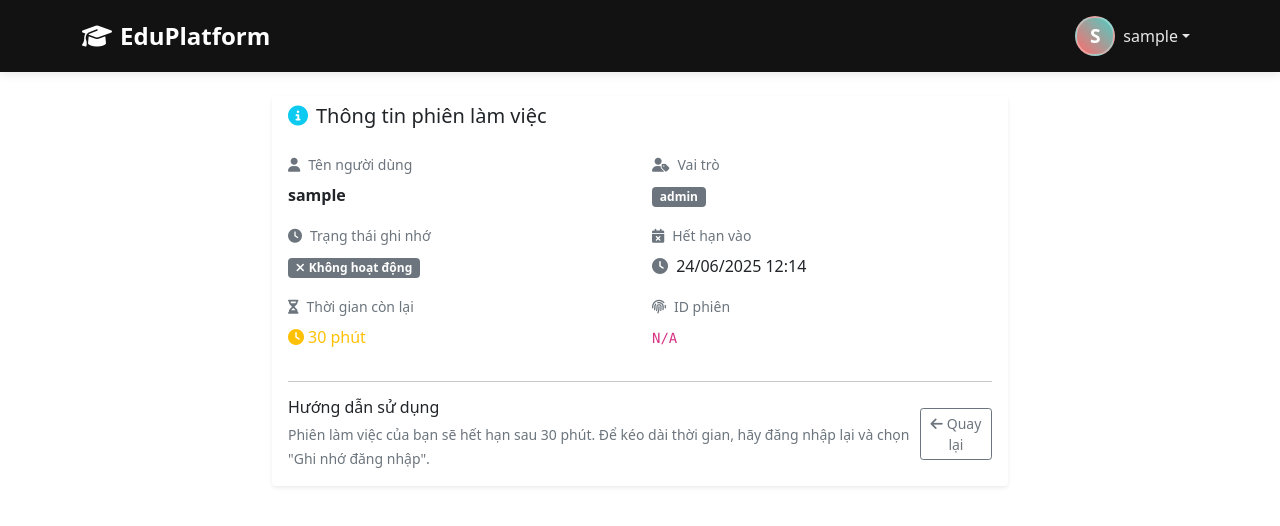
After one commit to Phappp/Python, a Flask app: page /auth/session-info in a window 1280 px wide. The commit adds this page. Shown: the top 526 px of the page. Run offline with Flask 3, Linux system fonts and the light colour scheme; the visitor is signed in with stand-in values (Sample User, id 1); data that the repository does not hold is empty.

Commit message:
ghi nho dnhap

```diff
--- a/app/__init__.py
+++ b/app/__init__.py
@@ -44,6 +44,7 @@ def create_app():
         SESSION_COOKIE_SECURE=False,  # True in production
         SESSION_COOKIE_HTTPONLY=True,
         SESSION_COOKIE_SAMESITE='Lax',
+        SESSION_COOKIE_MAX_AGE=30*24*60*60,  # 30 days max age for remember me
 
     # Ensure session consistency
         USE_X_SENDFILE=False,
@@ -69,13 +70,36 @@ def create_app():
     @app.context_processor
     def inject_user_info():
         from app.models.user_model import User
+        from app.utils.decorators import remember_me_status
+
         username = session.get('username')
         role = session.get('role')
         avatar = None
+        remember_me = False
+
         if username:
             user = User.find_by_username(username)
             if user:
                 avatar = user.get('avatar')
-        return dict(username=username, role=role, avatar=avatar)
+            # Kiểm tra remember me status
+            from flask import session as flask_session
+            remember_me = flask_session.permanent
+
+        return dict(
+            username=username,
+            role=role,
+            avatar=avatar,
+            remember_me=remember_me,
+            session_info=remember_me_status()
+        )
+
+    @app.before_request
+    def before_request():
+        """Middleware để kiểm tra và refresh session cho remember me"""
+        if 'username' in session:
+            # Nếu có remember me, refresh session để kéo dài thời gian
+            from flask import session as flask_session
+            if flask_session.permanent:
+                flask_session.modified = True
 
     return app
--- a/app/routes/auth_routes.py
+++ b/app/routes/auth_routes.py
@@ -156,3 +156,41 @@ def reset_password(token):
         if response:
             return response
     return render_template('auth/reset_password.html', form=form, token=token)
+
+@auth_bp.route('/clear-remember-me', methods=['POST'])
+@login_required
+def clear_remember_me():
+    """Xóa remember me session nhưng vẫn giữ đăng nhập"""
+    if session.get('remember_me'):
+        session.pop('remember_me', None)
+        session.permanent = False
+        session.modified = True
+        flash('Đã tắt chức năng ghi nhớ đăng nhập!', 'info')
+    else:
+        flash('Chức năng ghi nhớ đăng nhập chưa được bật!', 'info')
+    return redirect(url_for('auth.profile'))
+
+@auth_bp.route('/session-info')
+@login_required
+def session_info():
+    """Hiển thị thông tin chi tiết về session"""
+    from flask import session as flask_session
+    from datetime import datetime, timedelta
+
+    session_data = {
+        'username': session.get('username'),
+        'role': session.get('role'),
+        'is_permanent': flask_session.permanent,
+        'session_id': flask_session.sid if hasattr(flask_session, 'sid') else 'N/A'
+    }
+
+    # Tính thời gian còn lại của session
+    if flask_session.permanent:
+        from config import Config
+        session_data['expires_in'] = Config.REMEMBER_ME_DURATION
+        session_data['expires_at'] = datetime.now() + Config.REMEMBER_ME_DURATION
+    else:
+        session_data['expires_in'] = timedelta(minutes=30)
+        session_data['expires_at'] = datetime.now() + timedelta(minutes=30)
+
+    return render_template('auth/session_info.html', session_data=session_data)
--- a/app/templates/auth/login.html
+++ b/app/templates/auth/login.html
@@ -603,7 +603,10 @@
             <div class="form-group form-check mb-2">
                 {{ form.remember_me(class="form-check-input", id="rememberMe") }}
                 <label class="form-check-label" for="rememberMe" style="font-size: 14px; color: #2c3e50;">
-                    {{ form.remember_me.label.text }}
+                    <i class="fas fa-clock me-1"></i>{{ form.remember_me.label.text }}
+                    <small class="d-block text-muted" style="font-size: 12px; margin-top: 2px;">
+                        <i class="fas fa-info-circle me-1"></i>Ghi nhớ đăng nhập trong 30 ngày
+                    </small>
                 </label>
             </div>
 
--- /dev/null
+++ b/app/templates/auth/session_info.html
@@ -0,0 +1,120 @@
+{% extends "base.html" %}
+
+{% block content %}
+<div class="container mt-4">
+    <div class="row justify-content-center">
+        <div class="col-lg-8">
+            <div class="card border-0 shadow-sm">
+                <div class="card-header bg-white border-0">
+                    <h5 class="mb-0">
+                        <i class="fas fa-info-circle me-2 text-info"></i>Thông tin phiên làm việc
+                    </h5>
+                </div>
+                <div class="card-body">
+                    <div class="row">
+                        <div class="col-md-6 mb-3">
+                            <label class="form-label text-muted small">
+                                <i class="fas fa-user me-2"></i>Tên người dùng
+                            </label>
+                            <p class="mb-0 fw-bold">{{ session_data.username }}</p>
+                        </div>
+                        <div class="col-md-6 mb-3">
+                            <label class="form-label text-muted small">
+                                <i class="fas fa-user-tag me-2"></i>Vai trò
+                            </label>
+                            <p class="mb-0">
+                                {% if session_data.role == 'student' %}
+                                <span class="badge bg-primary">Học viên</span>
+                                {% elif session_data.role == 'lecture' %}
+                                <span class="badge bg-success">Giảng viên</span>
+                                {% else %}
+                                <span class="badge bg-secondary">{{ session_data.role }}</span>
+                                {% endif %}
+                            </p>
+                        </div>
+                        <div class="col-md-6 mb-3">
+                            <label class="form-label text-muted small">
+                                <i class="fas fa-clock me-2"></i>Trạng thái ghi nhớ
+                            </label>
+                            <p class="mb-0">
+                                {% if session_data.is_permanent %}
+                                <span class="badge bg-success">
+                                    <i class="fas fa-check me-1"></i>Đang hoạt động
+                                </span>
+                                {% else %}
+                                <span class="badge bg-secondary">
+                                    <i class="fas fa-times me-1"></i>Không hoạt động
+                                </span>
+                                {% endif %}
+                            </p>
+                        </div>
+                        <div class="col-md-6 mb-3">
+                            <label class="form-label text-muted small">
+                                <i class="fas fa-calendar-times me-2"></i>Hết hạn vào
+                            </label>
+                            <p class="mb-0">
+                                <i class="fas fa-clock me-1 text-muted"></i>
+                                {{ session_data.expires_at.strftime('%d/%m/%Y %H:%M') }}
+                            </p>
+                        </div>
+                        <div class="col-md-6 mb-3">
+                            <label class="form-label text-muted small">
+                                <i class="fas fa-hourglass-half me-2"></i>Thời gian còn lại
+                            </label>
+                            <p class="mb-0">
+                                {% if session_data.is_permanent %}
+                                <span class="text-success">
+                                    <i class="fas fa-calendar me-1"></i>{{ session_data.expires_in.days }} ngày
+                                </span>
+                                {% else %}
+                                <span class="text-warning">
+                                    <i class="fas fa-clock me-1"></i>{{ session_data.expires_in.seconds // 60 }} phút
+                                </span>
+                                {% endif %}
+                            </p>
+                        </div>
+                        <div class="col-md-6 mb-3">
+                            <label class="form-label text-muted small">
+                                <i class="fas fa-fingerprint me-2"></i>ID phiên
+                            </label>
+                            <p class="mb-0">
+                                <code class="small">{{ session_data.session_id }}</code>
+                            </p>
+                        </div>
+                    </div>
+
+                    <hr>
+
+                    <div class="d-flex justify-content-between align-items-center">
+                        <div>
+                            <h6 class="mb-1">Hướng dẫn sử dụng</h6>
+                            <small class="text-muted">
+                                {% if session_data.is_permanent %}
+                                Phiên làm việc của bạn sẽ được duy trì trong 30 ngày.
+                                Bạn có thể tắt chức năng này bất cứ lúc nào.
+                                {% else %}
+                                Phiên làm việc của bạn sẽ hết hạn sau 30 phút.
+                                Để kéo dài thời gian, hãy đăng nhập lại và chọn "Ghi nhớ đăng nhập".
+                                {% endif %}
+                            </small>
+                        </div>
+                        <div>
+                            <a href="{{ url_for('auth.profile') }}" class="btn btn-outline-secondary btn-sm">
+                                <i class="fas fa-arrow-left me-1"></i>Quay lại
+                            </a>
+                            {% if session_data.is_permanent %}
+                            <form method="POST" action="{{ url_for('auth.clear_remember_me') }}" class="d-inline ms-2">
+                                <button type="submit" class="btn btn-warning btn-sm"
+                                        onclick="return confirm('Bạn có chắc muốn tắt chức năng ghi nhớ đăng nhập?')">
+                                    <i class="fas fa-times me-1"></i>Tắt ghi nhớ
+                                </button>
+                            </form>
+                            {% endif %}
+                        </div>
+                    </div>
+                </div>
+            </div>
+        </div>
+    </div>
+</div>
+{% endblock %}
--- a/app/utils/decorators.py
+++ b/app/utils/decorators.py
@@ -8,24 +8,42 @@ def login_required(f):
     @wraps(f)
     def decorated_function(*args, **kwargs):
         if 'username' not in session:
-            flash('Vui lòng đăng nhập để truy cập trang này.', 'warning')
+            flash('Vui lòng đăng nhập để truy cập trang này!', 'warning')
             return redirect(url_for('auth.login'))
         return f(*args, **kwargs)
     return decorated_function
 
-def role_required(role_name):
+def role_required(required_role):
     """
     Decorator yêu cầu người dùng phải có một vai trò cụ thể.
     """
     def decorator(f):
         @wraps(f)
         def decorated_function(*args, **kwargs):
-            if 'username' not in session:
-                flash('Vui lòng đăng nhập để truy cập trang này.', 'warning')
+            if 'role' not in session:
+                flash('Vui lòng đăng nhập để truy cập trang này!', 'warning')
                 return redirect(url_for('auth.login'))
-            if session.get('role') != role_name:
+            if session['role'] != required_role:
                 flash('Bạn không có quyền truy cập trang này!', 'danger')
                 return redirect(url_for('main.home'))
             return f(*args, **kwargs)
         return decorated_function
     return decorator
+
+def remember_me_status():
+    """Kiểm tra trạng thái remember me của session hiện tại"""
+    if 'username' in session:
+        # Kiểm tra xem session có permanent không (remember me)
+        from flask import session as flask_session
+        return {
+            'is_logged_in': True,
+            'remember_me': flask_session.permanent,
+            'username': session.get('username'),
+            'role': session.get('role')
+        }
+    return {
+        'is_logged_in': False,
+        'remember_me': False,
+        'username': None,
+        'role': None
+    }
--- a/config.py
+++ b/config.py
@@ -17,6 +17,7 @@ class Config:
 
     # Cấu hình session
     PERMANENT_SESSION_LIFETIME = timedelta(minutes=30)
+    REMEMBER_ME_DURATION = timedelta(days=30)  # 30 ngày cho remember me
 
     # Cấu hình upload file
     MAX_CONTENT_LENGTH = 16 * 1024 * 1024  # 16MB max file size
```
Also changed, not shown: REMEMBER_ME_GUIDE.md (added, +130 -0 lines), app/controllers/auth_controller.py (+24 -4 lines), app/templates/auth/profile.html (+29 -0 lines).
